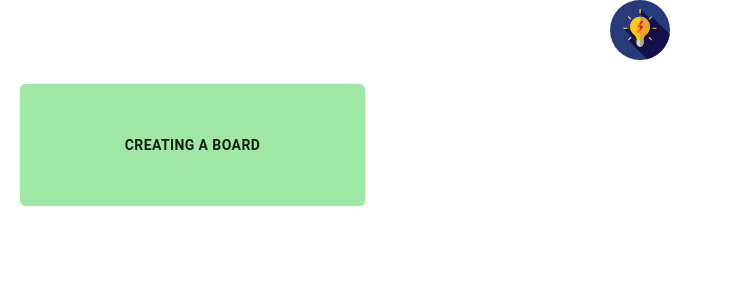
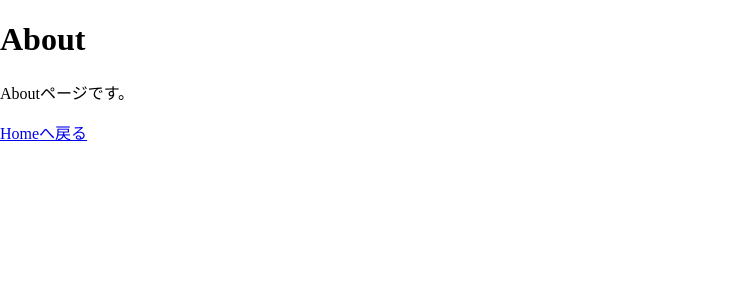
Before and after one commit to kupuma-ru21/trello-demo-react, a React app: page /about in a window 1280 px wide. Shown: the top 300 px of the page, without its empty margins (0-733 px from the left). Built offline with nearby package versions, Linux system fonts and the light colour scheme.

Commit message:
feat: 作成済みのボードをクリックすると、ダミーページに遷移できるよう機能を追加実装

```diff
--- /dev/null
+++ b/src/components/About.tsx
@@ -0,0 +1,14 @@
+import React from 'react';
+import { Link } from 'react-router-dom';
+
+const About = () => {
+  return (
+    <div>
+      <h1>About</h1>
+      <p>Aboutページです。</p>
+      <Link to="/">Homeへ戻る</Link>
+    </div>
+  );
+};
+
+export default About;
--- a/src/components/CreatedBoard.tsx
+++ b/src/components/CreatedBoard.tsx
@@ -1,5 +1,6 @@
 import React, { useContext } from 'react';
 import AppContext from 'contexts/AppContext';
+import { Link } from 'react-router-dom';
 
 const boardStyle = {
   backgroundColor: '#0387c7',
@@ -44,25 +45,29 @@ const Board = () => {
     state.openFlag === true ? boardStyleAddMarginTop : boardStyle;
   return (
     <>
-      {console.log(firstLineArray, 'firstLineArray')}
       {firstLineArray.map((val: any, index: number) => (
+        <Link to="/about">
           <div key={index} style={boardStyle}>
             <h4 style={{ textAlign: 'center' }}>{val.text}</h4>
           </div>
+        </Link>
       ))}
-      {console.log(secondLineArray, 'secondLineArray')}
       {secondLineArray.length > 0
         ? secondLineArray.map((val: any, index: number) => (
+            <Link to="/about">
               <div key={index} style={secondLineStyle}>
                 <h4 style={{ textAlign: 'center' }}>{val.text}</h4>
               </div>
+            </Link>
           ))
         : ''}
       {afterThirdLine.length > 0
         ? afterThirdLine.map((val: any, index: number) => (
+            <Link to="/about">
               <div key={index} style={boardStyle}>
                 <h4 style={{ textAlign: 'center' }}>{val.text}</h4>
               </div>
+            </Link>
           ))
         : ''}
     </>
--- a/src/components/DisplayBoardArea.tsx
+++ b/src/components/DisplayBoardArea.tsx
@@ -1,6 +1,7 @@
 import React from 'react';
 import CreateNewBoard from 'components/CreateNewBoard';
 import CreatedBoard from 'components/CreatedBoard';
+import { Link } from 'react-router-dom';
 
 const DisplayBoardArea = () => {
   return (
--- /dev/null
+++ b/src/components/Routing.tsx
@@ -0,0 +1,19 @@
+import React from 'react';
+import { BrowserRouter, Route, Switch } from 'react-router-dom';
+import App from './App';
+import About from './About';
+
+const Routing = () => {
+  return (
+    <div>
+      <BrowserRouter>
+        <Switch>
+          <Route exact path="/" component={App} />
+          <Route exact path="/about" component={About} />
+        </Switch>
+      </BrowserRouter>
+    </div>
+  );
+};
+
+export default Routing;
--- a/src/index.tsx
+++ b/src/index.tsx
@@ -1,10 +1,10 @@
 import React from 'react';
 import ReactDOM from 'react-dom';
-import App from 'components/App';
+import Routing from 'components/Routing';
 
 ReactDOM.render(
   <React.StrictMode>
-    <App />
+    <Routing />
   </React.StrictMode>,
   document.getElementById('root')
 );
```
Lines whose indentation alone changed are shown as unchanged.
